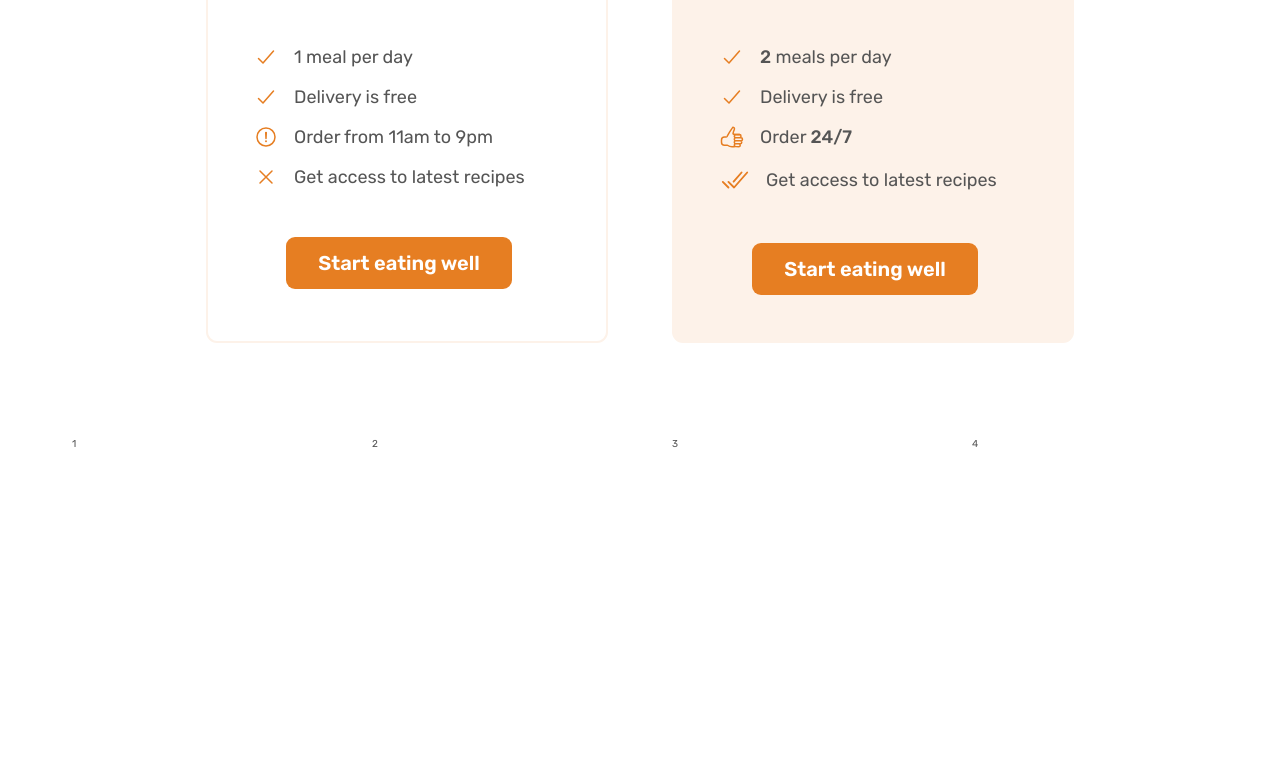
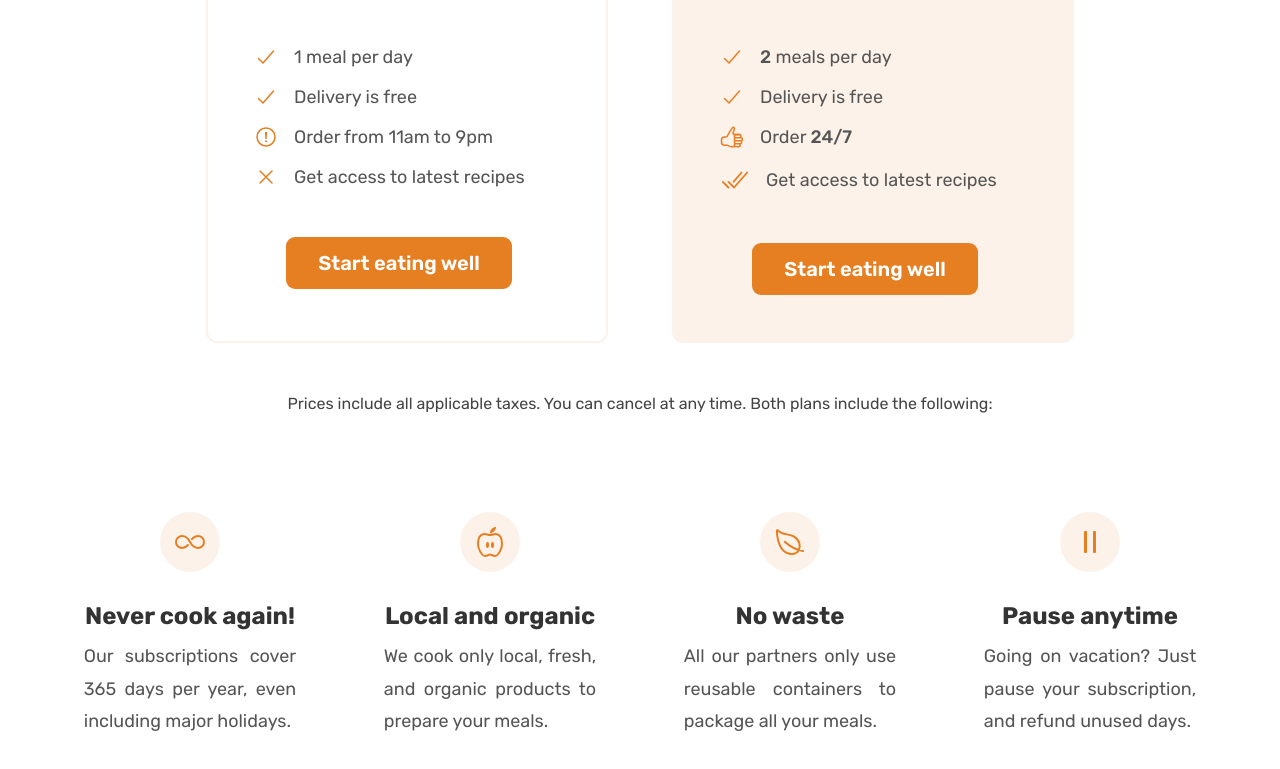
Before and after one commit to MAES-Pyramids/Omnifood-Course-FrontEnd, a plain HTML site: page index.html in a window 1280 px wide. Shown: the part 5249-6018 px from the top of the page. Before the commit the page ends 5794 px from the top, so only its background shows below. Drawn offline with nearby package versions, Linux system fonts and the light colour scheme.

Commit message:
Finishing-Features-Sections

```diff
--- a/css/style.css
+++ b/css/style.css
@@ -474,4 +474,39 @@ ion-icon {
 .sign-action {
   margin-top: 4.8rem;
 }
+
+.additional-text {
+  color: #444;
+  text-align: center;
+  font-size: 1.6rem;
+  line-height: 1.6;
+}
 /**************************/
+.feature {
+  display: flex;
+  flex-direction: column;
+  align-items: center;
+  justify-content: center;
+}
+.feature-icon {
+  display: block;
+  font-size: 3.2rem;
+  margin-bottom: 3.2rem;
+
+  background-color: #fdf2e9;
+  padding: 1.4rem;
+  border-radius: 50%;
+}
+.feature-title {
+  color: #333;
+  font-size: 2.4rem;
+  font-weight: 700;
+  margin-bottom: 1.2rem;
+}
+.feature-text {
+  /* width: 21rem; */
+  width: 90%;
+  text-align: justify;
+  font-size: 1.8rem;
+  line-height: 1.8;
+}
--- a/index.html
+++ b/index.html
@@ -483,7 +483,7 @@
           </h2>
         </div>
 
-        <div class="container grid grid--2-columns">
+        <div class="container grid grid--2-columns margin-bottom-md">
           <div class="pricing-plan pricing-plan--start">
             <div class="plan-header">
               <p class="plan-name">Starter</p>
@@ -565,11 +565,47 @@
             </div>
           </div>
         </div>
+
+        <div class="container grid">
+          <aside class="additional-text">
+            Prices include all applicable taxes. You can cancel at any time.
+            Both plans include the following:
+          </aside>
+        </div>
+
         <div class="container grid grid--4-columns">
-          <p class="feature">1</p>
-          <p class="feature">2</p>
-          <p class="feature">3</p>
-          <p class="feature">4</p>
+          <div class="feature">
+            <ion-icon class="feature-icon" name="infinite-outline"></ion-icon>
+            <p class="feature-title">Never cook again!</p>
+            <p class="feature-text">
+              Our subscriptions cover 365 days per year, even including major
+              holidays.
+            </p>
+          </div>
+          <div class="feature">
+            <ion-icon class="feature-icon" name="nutrition-outline"></ion-icon>
+            <p class="feature-title">Local and organic</p>
+            <p class="feature-text">
+              We cook only local, fresh, and organic products to prepare your
+              meals.
+            </p>
+          </div>
+          <div class="feature">
+            <ion-icon class="feature-icon" name="leaf-outline"></ion-icon>
+            <p class="feature-title">No waste</p>
+            <p class="feature-text">
+              All our partners only use reusable containers to package all your
+              meals.
+            </p>
+          </div>
+          <div class="feature">
+            <ion-icon class="feature-icon" name="pause-outline"></ion-icon>
+            <p class="feature-title">Pause anytime</p>
+            <p class="feature-text">
+              Going on vacation? Just pause your subscription, and refund unused
+              days.
+            </p>
+          </div>
         </div>
       </section>
     </main>
```
